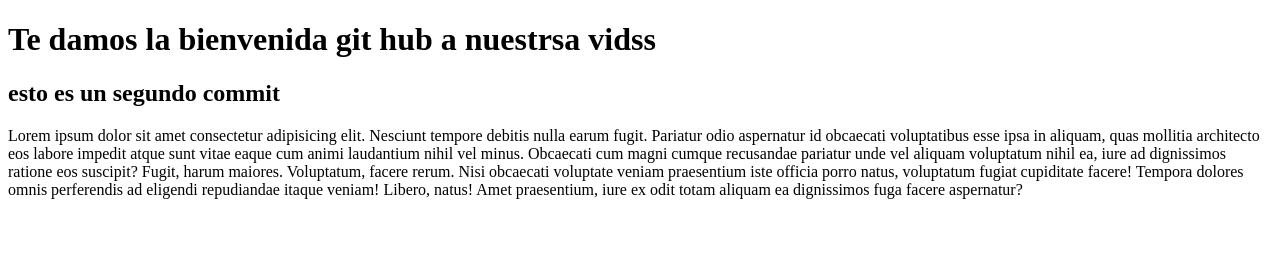
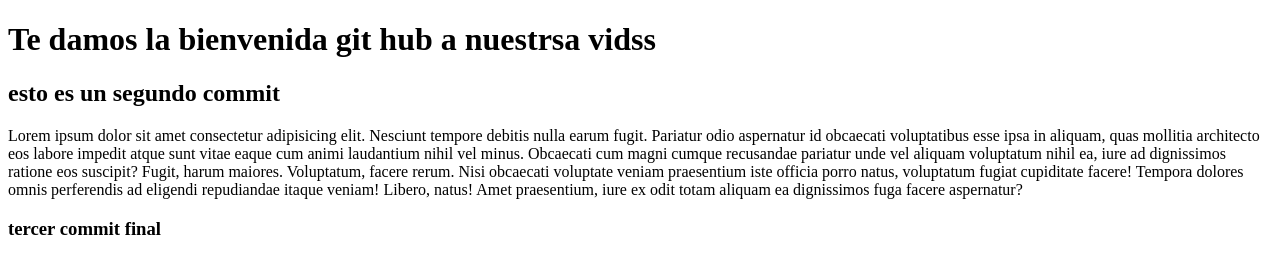
Before and after one commit to VoidKraken/commit-sabados, a plain HTML site: page index.html in a window 1280 px wide. Drawn offline with Linux system fonts and the light colour scheme.

Commit message:
tercer commit agregamos un h3

```diff
--- a/index.html
+++ b/index.html
@@ -23,5 +23,6 @@
       Amet praesentium, iure ex odit totam aliquam ea dignissimos fuga facere
       aspernatur?
     </p>
+    <h3>tercer commit final</h3>
   </body>
 </html>
```
